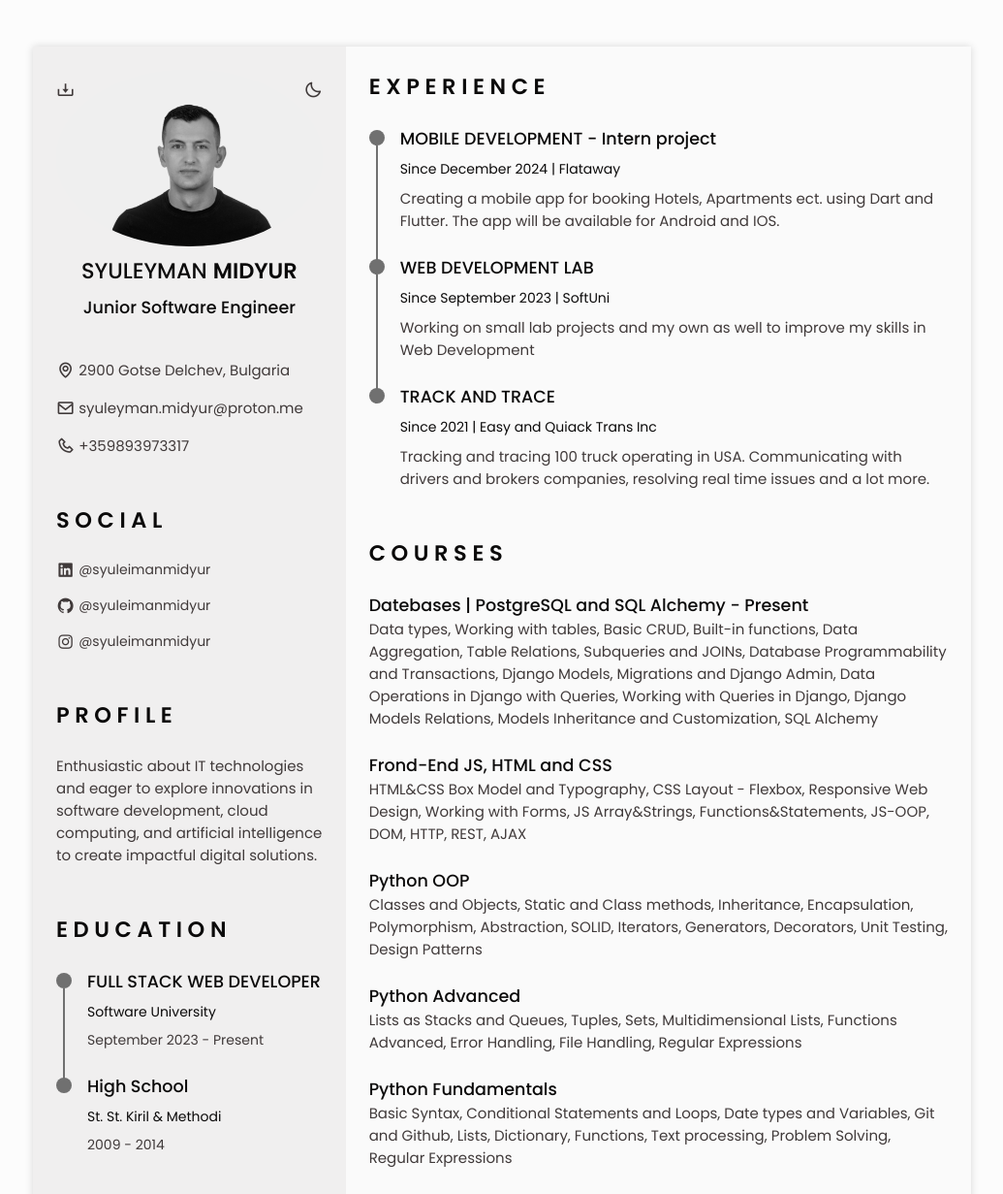
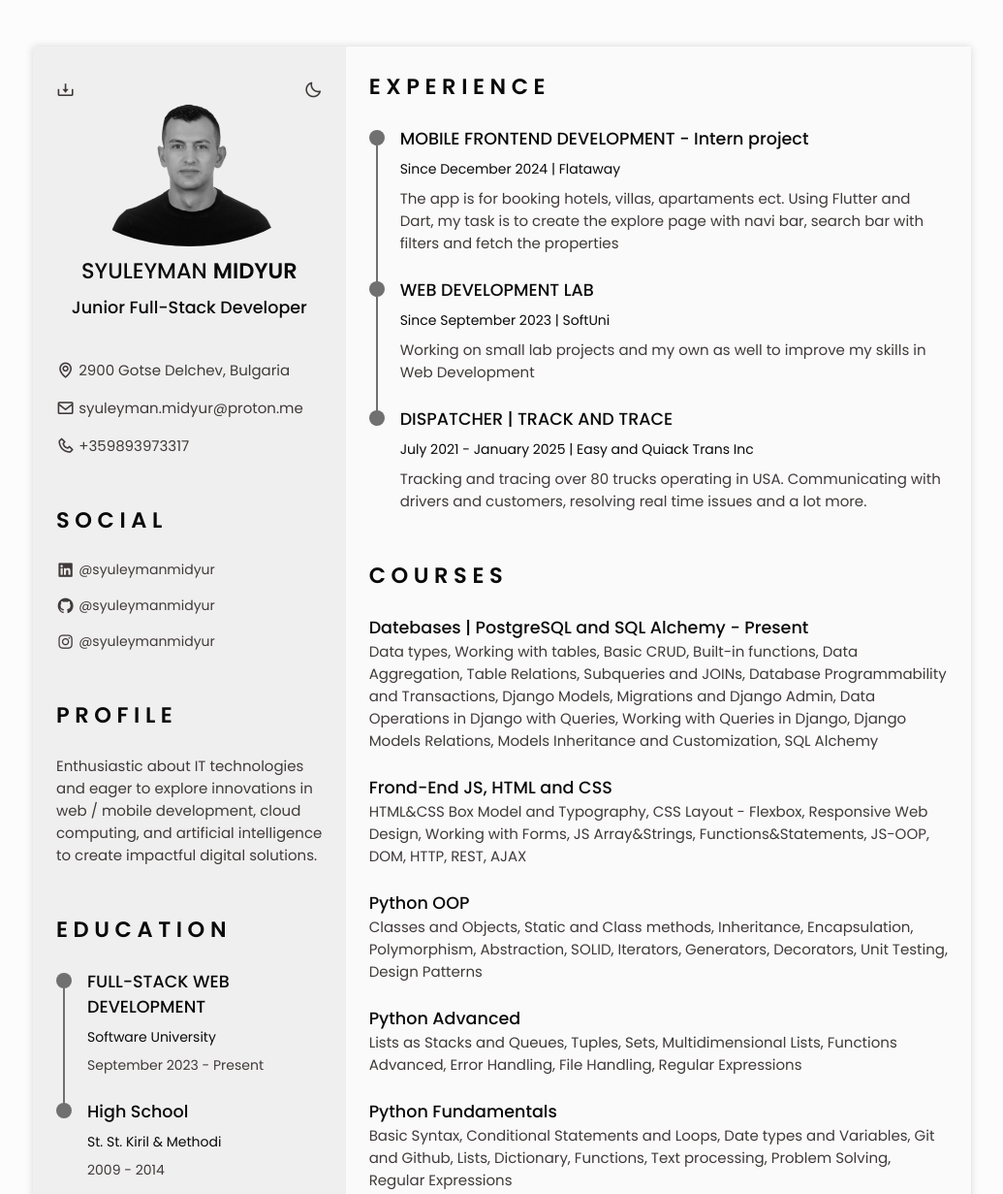
Before and after one commit to SyuleymanMidyur/Responsive-Resume-SM, a plain HTML site: page index.html in a window 1280 px wide. Shown: the top 1231 px of the page at 97% size, without its empty margins (122-1157 px from the left). Drawn offline with nearby package versions, Linux system fonts and the light colour scheme.

Commit message:
Updated experience info

```diff
--- a/index.html
+++ b/index.html
@@ -82,7 +82,7 @@
                                 <img src="assets/img/final-cut.jpg" alt="" class="home__img">
 
                                 <h1 class="home__title">SYULEYMAN <b>MIDYUR</b></h1>
-                                <h3 class="home__profession">Junior Software Engineer</h3>
+                                <h3 class="home__profession">Junior Full-Stack Developer</h3>
 
 
                                 <div>
@@ -117,13 +117,13 @@
 
                         <div class="social__container bd-grid">
                             <a href="https://linkedin.com/" target="_blank" class="social__link">
-                                <i class='bx bxl-linkedin-square social__icon' ></i> @syuleimanmidyur
+                                <i class='bx bxl-linkedin-square social__icon' ></i> @syuleymanmidyur
                             </a>
                             <a href="https://facebook.com/" target="_blank" class="social__link">
-                                <i class='bx bxl-github social__icon'></i> @syuleimanmidyur
+                                <i class='bx bxl-github social__icon'></i> @syuleymanmidyur
                             </a>
                             <a href="https://instagram.com/" target="_blank" class="social__link">
-                                <i class='bx bxl-instagram social__icon' ></i> @syuleimanmidyur
+                                <i class='bx bxl-instagram social__icon' ></i> @syuleymanmidyur
                             </a>
                         </div>
                     </section>
@@ -132,7 +132,7 @@
                     <section class="profile section" id="profile">
                         <h2 class="section-title">Profile</h2>
 
-                        <p class="profile__description">Enthusiastic about IT technologies and eager to explore innovations in software development, cloud computing, and artificial intelligence to create impactful digital solutions.</p>
+                        <p class="profile__description">Enthusiastic about IT technologies and eager to explore innovations in web / mobile development, cloud computing, and artificial intelligence to create impactful digital solutions.</p>
                     </section>
 
                     <!--========== EDUCATION ==========-->
@@ -147,7 +147,7 @@
                                 </div>
 
                                 <div class="education__data bd-grid">
-                                    <h3 class="education__title">FULL STACK WEB DEVELOPER</h3>
+                                    <h3 class="education__title">FULL-STACK WEB DEVELOPMENT</h3>
                                     <span class="education__studies">Software University</span>
                                     <span class="education__year">September 2023 - Present</span>
                                 </div>
@@ -223,9 +223,9 @@
                                 </dev>
 
                                 <div class="experience__data bd-grid">
-                                    <h3 class="experience__title">MOBILE DEVELOPMENT - Intern project</h3>
+                                    <h3 class="experience__title">MOBILE FRONTEND DEVELOPMENT - Intern project</h3>
                                     <span class="experience__company">Since December 2024 | Flataway</span>
-                                    <p class="experience__description">Creating a mobile app for booking Hotels, Apartments ect. using Dart and Flutter. The app will be available for Android and IOS.</p>
+                                    <p class="experience__description">The app is for booking hotels, villas, apartaments ect. Using Flutter and Dart, my task is to create the explore page with navi bar, search bar with filters and fetch the properties</p>
                                 </div>
                             </div>
                             <div class="experience__content">
@@ -247,9 +247,9 @@
                                 </dev>
 
                                 <div class="experience__data bd-grid">
-                                    <h3 class="experience__title">TRACK AND TRACE</h3>
-                                    <span class="experience__company">Since 2021 | Easy and Quiack Trans Inc</span>
-                                    <p class="experience__description">Tracking and tracing 100 truck operating in USA. Communicating with drivers and brokers companies, resolving real time issues and a lot more.</p>
+                                    <h3 class="experience__title">DISPATCHER | TRACK AND TRACE</h3>
+                                    <span class="experience__company">July 2021 - January 2025 | Easy and Quiack Trans Inc</span>
+                                    <p class="experience__description">Tracking and tracing over 80 trucks operating in USA. Communicating with drivers and customers, resolving real time issues and a lot more.</p>
                                 </div>
                             </div>
                         </div>
```
